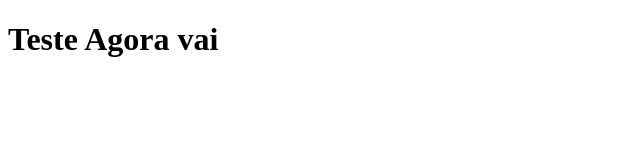
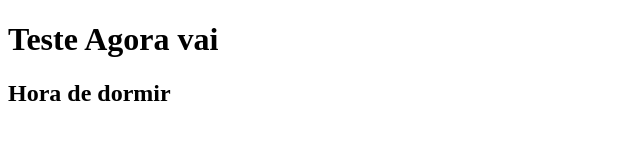
Before and after one commit to Daniel-Machado-2/teste-001, a plain HTML site: page index.html in a window 1280 px wide. Shown: the whole page, without its empty margins (0-640 px from the left). Drawn offline with Linux system fonts and the light colour scheme.

Commit message:
mudanças

```diff
--- a/index.html
+++ b/index.html
@@ -7,6 +7,7 @@
 </head>
 <body>
     <h1>Teste Agora vai</h1>
+    <h2>Hora de dormir</h2>
 
 </body>
 </html>
```
